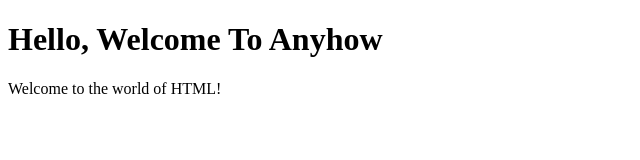
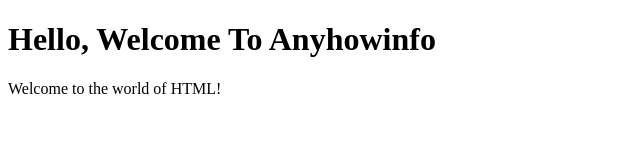
Before and after one commit to scloudmani/test_2, a plain HTML site: page index.html in a window 1280 px wide. Shown: the whole page, without its empty margins (0-640 px from the left). Drawn offline with Linux system fonts and the light colour scheme.

Commit message:
Update index.html

```diff
--- a/index.html
+++ b/index.html
@@ -4,7 +4,7 @@
     <title>Hello, World!</title>
 </head>
 <body>
-    <h1>Hello, Welcome To Anyhow</h1>
+    <h1>Hello, Welcome To Anyhowinfo</h1>
     <p>Welcome to the world of HTML!</p>
 </body>
 </html>
```
